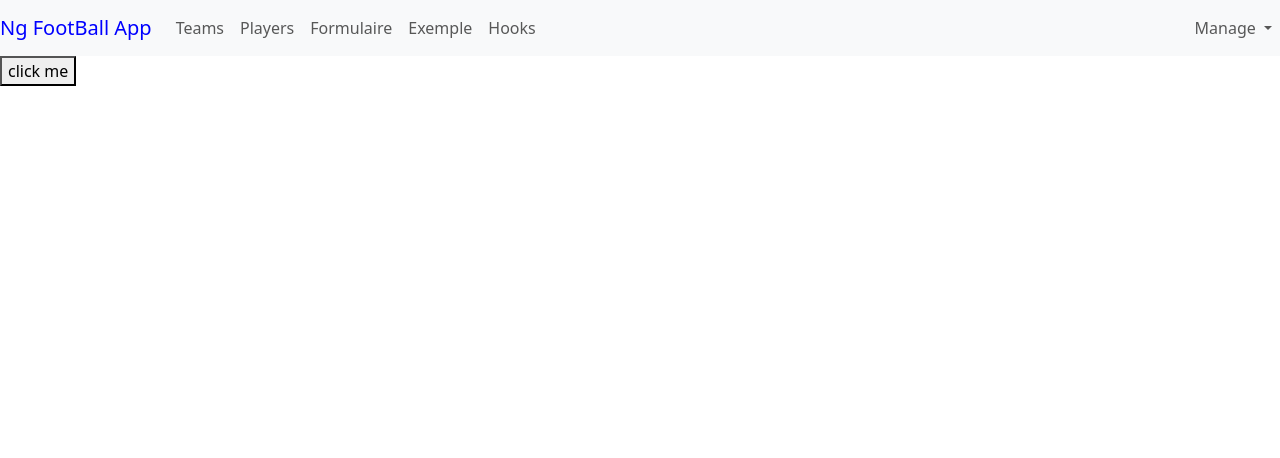
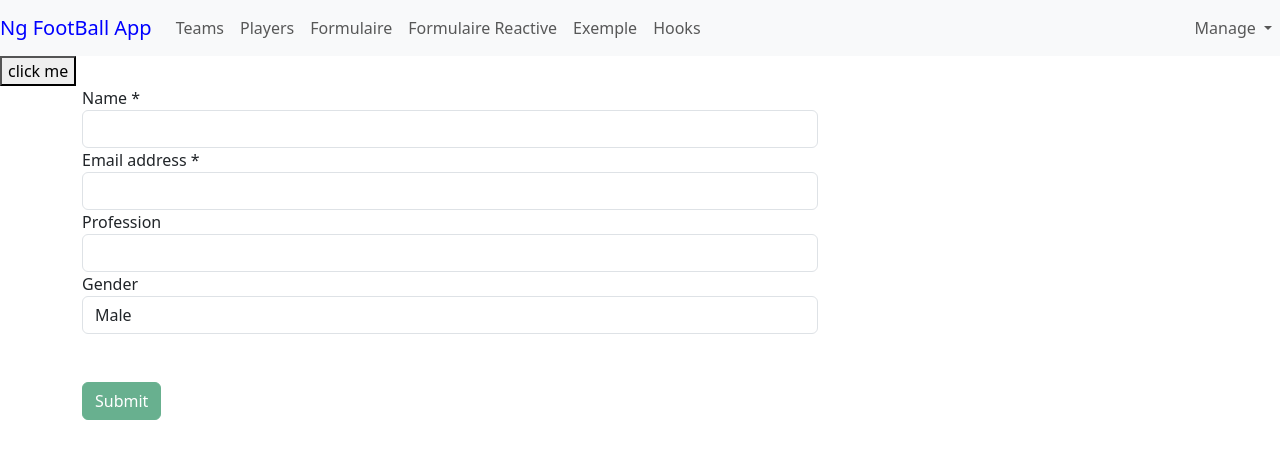
Before and after one commit to latefa-star/FootBall_prj, an Angular app: page /formReactive in a window 1280 px wide. Before the commit this address led to /. Shown: the top 458 px of the page. Built offline with nearby package versions, Linux system fonts and the light colour scheme.

Commit message:
reactive form

```diff
--- a/src/app/app-routing.module.ts
+++ b/src/app/app-routing.module.ts
@@ -1,6 +1,7 @@
 import { NgModule } from '@angular/core';
 import { RouterModule, Routes } from '@angular/router';
 import { TemplateDrivenComponent } from './formulaire/template-driven/template-driven.component';
+import { TemplateReactiveComponent } from './formulaire/template-reactive/template-reactive.component';
 import { EditJoueurComponent } from './joueur/edit-joueur/edit-joueur.component';
 import { JoueurComponent } from './joueur/joueur.component';
 import { EditTeamComponent } from './teams/edit-team/edit-team.component';
@@ -18,6 +19,7 @@ const appRoute: Routes = [
   ]
     },
     { path: 'form', component:TemplateDrivenComponent },
+    { path: 'formReactive', component:TemplateReactiveComponent },
 
   { path: 'joueurs', component: JoueurComponent, children:[
     { path: ':id', component: EditJoueurComponent }
--- a/src/app/formulaire/template-driven/template-driven.component.html
+++ b/src/app/formulaire/template-driven/template-driven.component.html
@@ -54,10 +54,10 @@
     </div>
     <div class="row" >
         <div class="col-sm-8" *ngIf="data">
-            <label>Name: {{data?.name}}</label><br>
-            <label>Email: {{data?.email}}</label><br>
-            <label>Gender: {{data?.gender}}</label><br>
-            <label>Profession: {{data?.profession}}</label><br>
+            <label>Name: {{data.name}}</label><br>
+            <label>Email: {{data.email}}</label><br>
+            <label>Gender: {{data.gender}}</label><br>
+            <label>Profession: {{data.profession}}</label><br>
         </div>
     </div>
 </div>
--- /dev/null
+++ b/src/app/formulaire/template-reactive/template-reactive.component.html
@@ -0,0 +1,54 @@
+<div class="container">
+     <div class="row">
+
+
+         <div class="col-sm-8">
+             <form [formGroup]="userForm" (ngSubmit)="onSubmit()">
+               <div formGroupName="user">
+                     <div class="form-group">
+                         <label for="exampleFormControlInput1">Name *</label>
+                         <input type="name" class="form-control" id="name" name="name" formControlName="name">
+                         <span *ngIf="getName?.invalid && getName?.touched">Name invalide</span>
+                     </div>
+
+                     <div class="form-group">
+                             <label for="exampleFormControlInput1">Email address *</label>
+                             <input type="email" class="form-control" name="email" formControlName="email" >
+
+                             <span *ngIf="getEmail?.invalid && getEmail?.touched">Email invalide</span>
+
+                     </div>
+
+                </div>
+
+                     <div class="form-group">
+                         <label for="exampleFormControlSelect1">Profession</label>
+                         <select class="form-control" id="profession" name="profession" formControlName="profession" >
+
+                         <option [value]="profession.label" *ngFor="let profession of professions" >{{profession.label}}</option>
+                         </select>
+                     </div>
+
+                     <div class="form-group">
+                         <label for="exampleFormControlSelect2">Gender</label>
+                         <select class="form-control" id="gender" name="gender" formControlName="gender"  >
+                         <option>Male</option>
+                         <option>Female</option>
+                         </select>
+                     </div>
+                     <br><br>
+                     <button type="submit" class="btn btn-success"  [disabled]="userForm.invalid">Submit</button>
+
+
+             </form>
+         </div>
+     </div>
+     <!--div class="row" >
+         <div class="col-sm-8" *ngIf="data">
+             <label>Name: {{data.name}}</label><br>
+             <label>Email: {{data.email}}</label><br>
+             <label>Gender: {{data.gender}}</label><br>
+             <label>Profession: {{data.profession}}</label><br>
+         </div>
+     </div-->
+ </div>
--- /dev/null
+++ b/src/app/formulaire/template-reactive/template-reactive.component.scss
@@ -0,0 +1,6 @@
+span{
+    color: red;
+   }
+input.ng-invalid.ng-touched, select.ng-invalid.ng-touched{
+       border: 1px solid red;
+   }
--- /dev/null
+++ b/src/app/formulaire/template-reactive/template-reactive.component.ts
@@ -0,0 +1,58 @@
+import { Component, OnInit, ViewChild } from '@angular/core';
+import { FormControl, FormGroup, NgForm, Validators } from '@angular/forms';
+
+interface Profession{
+  id:number;
+  label:string;
+}
+
+interface Data{
+  name:string;
+  email:string;
+  gender:string;
+}
+@Component({
+  selector: 'app-template-reactive',
+  templateUrl: './template-reactive.component.html',
+  styleUrl: './template-reactive.component.scss'
+})
+export class TemplateReactiveComponent implements OnInit{
+  userForm:FormGroup;
+  professions:Profession[];
+
+ngOnInit()
+{
+  this.professions=[
+    {id:0,label:'Professeur'},
+    {id:1,label:'Docteur'},
+    {id:2,label:'Ingénieure'},
+    {id:3,label:'Commerçant'}
+  ];
+
+
+this.userForm=new FormGroup({
+
+  user:new FormGroup({
+    name:new FormControl('', Validators.required),
+    email:new FormControl('',[Validators.required,Validators.email])
+  }),
+  gender:new FormControl('Male'),
+  profession:new FormControl('')
+})
+}
+
+
+ onSubmit()
+  {
+   console.log(this.userForm.value);
+    }
+
+  get getName()
+  {
+    return this.userForm.get('user.name')
+  }
+  get getEmail()
+  {
+    return this.userForm.get('user.email')
+  }
+  }
--- a/src/app/header/header.component.html
+++ b/src/app/header/header.component.html
@@ -15,6 +15,12 @@
           <!--a class="nav-link"  (click)="OnClick('players')" >Test</a-->
           <a class="nav-link"   routerLink="form">Formulaire</a>
         </li>
+        <li class="nav-item">
+
+          <a class="nav-link"   routerLink="formReactive">Formulaire Reactive</a>
+        </li>
+
+
         <li class="nav-item">
           <!--a class="nav-link"  (click)="OnClick('example')" >Exemple</a-->
           <a class="nav-link"   >Exemple</a>
```
Also changed, not shown: src/app/app.module.ts (+6 -3 lines), src/app/formulaire/template-driven/template-driven.component.scss (line endings or trailing spaces), 1 other file (tests, documents, lock files or other folders).
